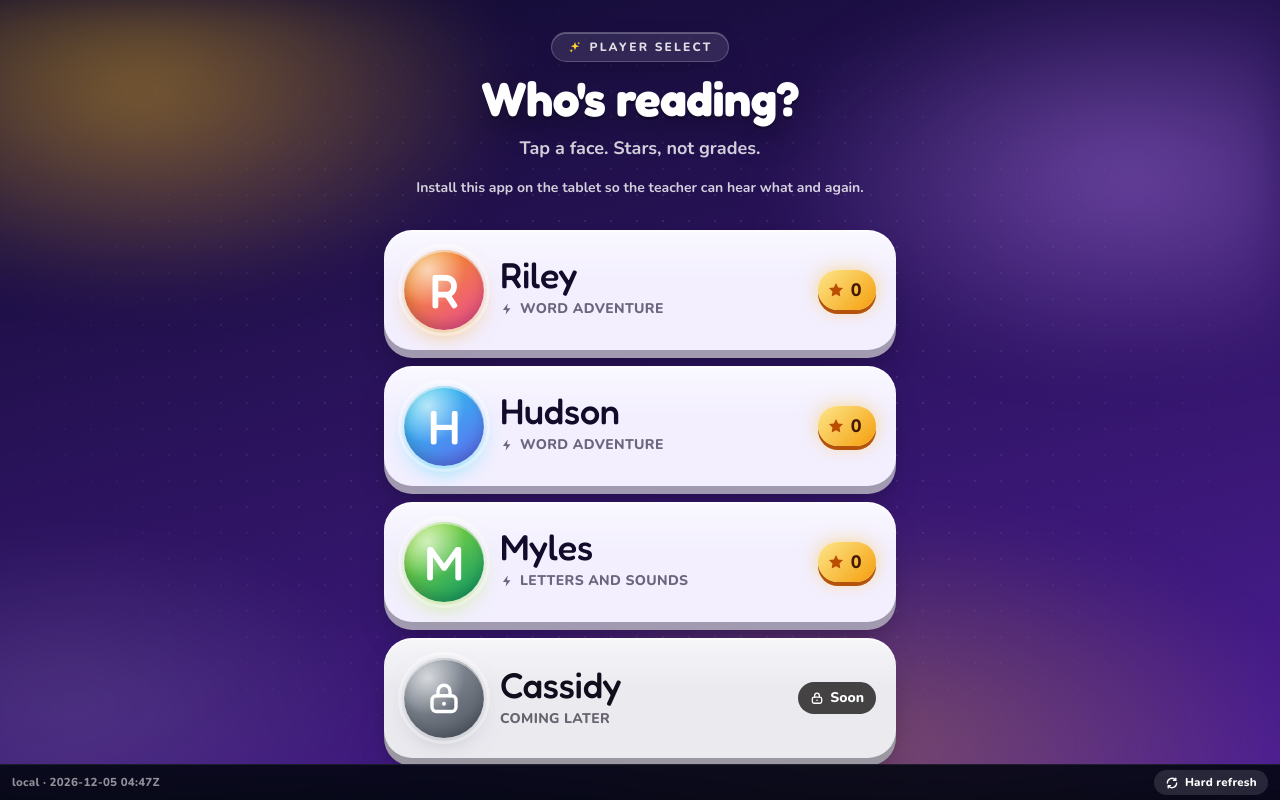
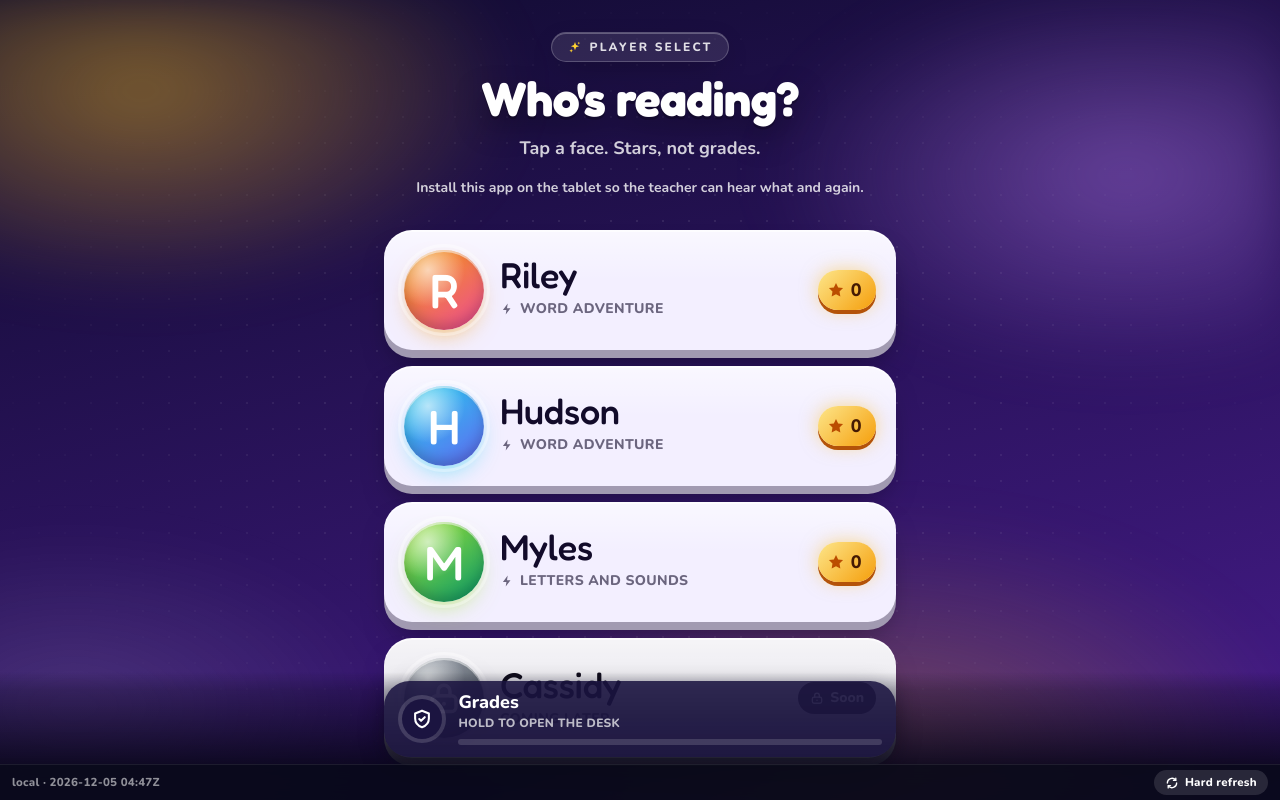
Before and after one commit to rudyschmidt2/Reading-Teacher, a Next.js app: page /kids in a window 1280 px wide. Shown: the top 800 px of the page. Built offline with nearby package versions, Linux system fonts and the light colour scheme.

Commit message:
Hold-to-open Grades button on the kid picker
Rudy was stuck on Who's reading with only Hard refresh at the bottom.
Add a Grades hold above the refresh bar that opens the parent desk,
same 1.6s hold as the landing-page parent door so a kid tap does not
open grades.

```diff
--- a/app/globals.css
+++ b/app/globals.css
@@ -18,6 +18,7 @@
   --glow: color-mix(in srgb, var(--accent) 55%, transparent);
   /* Height of the fixed refresh bar; pages and the play dock sit above it. */
   --refresh-bar: 2.25rem;
+  --grades-dock: 5.75rem;
 }
 
 @property --p {
@@ -528,6 +529,30 @@
   .refresh-bar--fresh .refresh-bar__button {
     background: var(--accent, #fbbf24);
     color: var(--ink);
+  }
+
+  .grades-dock {
+    position: fixed;
+    inset: auto 0 calc(var(--refresh-bar) + env(safe-area-inset-bottom, 0px));
+    z-index: 45;
+    padding: 0.55rem 0.7rem 0.45rem;
+    background: linear-gradient(to top, rgb(8 6 24 / 0.88), rgb(8 6 24 / 0.28) 80%, transparent);
+  }
+
+  .grades-dock__hold {
+    display: flex;
+    align-items: center;
+    gap: 0.75rem;
+    width: 100%;
+    max-width: 32rem;
+    min-height: 4.75rem;
+    margin: 0 auto;
+    padding: 0.7rem 0.9rem;
+    border-radius: 1.6rem;
+    background: rgb(27 20 64 / 0.88);
+    color: white;
+    box-shadow: 0 8px 24px rgb(8 6 24 / 0.45);
+    user-select: none;
   }
 
   .star-pill {
--- a/components/KidPlay.tsx
+++ b/components/KidPlay.tsx
@@ -55,6 +55,7 @@ import {
   MicIcon,
   SparklesIcon,
   HomeIcon,
+  ShieldIcon,
   SpeakerIcon,
   StarIcon,
   TelescopeIcon,
@@ -903,9 +904,25 @@ const KID_GRADIENTS: [string, string][] = [
 
 export function KidPicker() {
   const { state, ready } = useHouse();
+  const router = useRouter();
+  const [holding, setHolding] = useState(false);
+  const timer = useRef<number | null>(null);
+
+  const startHold = () => {
+    setHolding(true);
+    timer.current = window.setTimeout(() => {
+      router.push("/parent");
+    }, 1600);
+  };
+  const endHold = () => {
+    setHolding(false);
+    if (timer.current) window.clearTimeout(timer.current);
+    timer.current = null;
+  };
+
   if (!ready) return <Loading />;
   return (
-    <main className="kid-stage theme-planets-space px-4 py-8">
+    <main className="kid-stage theme-planets-space px-4 py-8 pb-40">
       <StageHeading eyebrow="Player select" title="Who's reading?" sub="Tap a face. Stars, not grades." />
       <InstallHint />
       <div className="mx-auto mt-8 grid max-w-lg grid-cols-1 gap-4">
@@ -947,6 +964,33 @@ export function KidPicker() {
           );
         })}
       </div>
+      <nav className="grades-dock" aria-label="Parent grades">
+        <button
+          type="button"
+          className="grades-dock__hold"
+          aria-label="Hold to open the grades page."
+          onPointerDown={startHold}
+          onPointerUp={endHold}
+          onPointerLeave={endHold}
+          onPointerCancel={endHold}
+          onContextMenu={(e) => e.preventDefault()}
+        >
+          <span className={`hold-ring relative grid h-12 w-12 shrink-0 place-items-center rounded-full ${holding ? "hold-ring--go" : ""}`}>
+            <span className="grid h-10 w-10 place-items-center rounded-full bg-[#1b1440] text-white">
+              <ShieldIcon size={22} />
+            </span>
+          </span>
+          <span className="min-w-0 flex-1 text-left">
+            <span className="block text-lg font-black leading-none">{holding ? "Keep holding…" : "Grades"}</span>
+            <span className="mt-1 block text-xs font-extrabold uppercase tracking-wide text-white/70">
+              {holding ? "Almost…" : "Hold to open the desk"}
+            </span>
+            <span className="mt-2 block h-1.5 w-full overflow-hidden rounded-full bg-white/15">
+              <span className={`block h-full rounded-full bg-gradient-to-r from-amber-300 to-fuchsia-400 ${holding ? "hold-fill" : "w-0"}`} />
+            </span>
+          </span>
+        </button>
+      </nav>
     </main>
   );
 }
```
Also changed, not shown: 1 other file (tests, documents, lock files or other folders).
